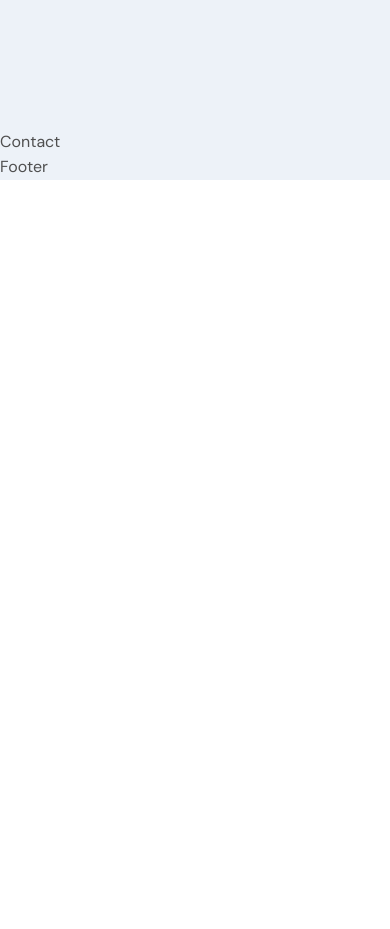
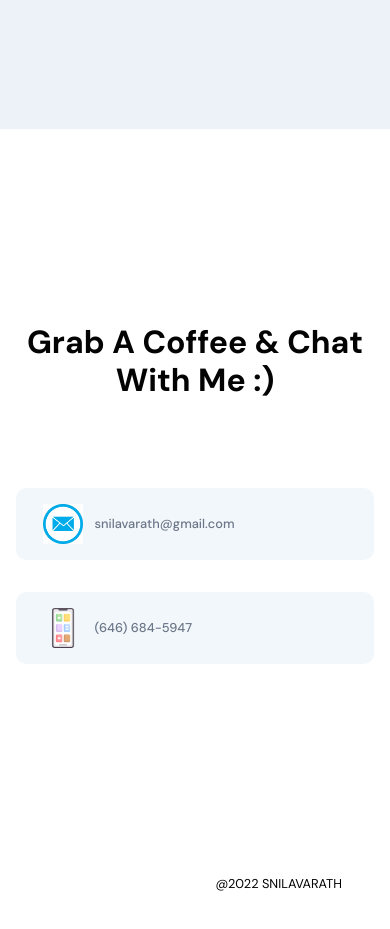
Before and after one commit to SunyDoo/Sunil-Nilavarath-Portfolio, a React (Create React App) app: page /skills in a window 390 px wide. Shown: the part 8600-9529 px from the top of the page. Before the commit the page ends 8780 px from the top, so only its background shows below. Built offline with nearby package versions, Linux system fonts and the light colour scheme.

Commit message:
footer done

```diff
--- a/package.json
+++ b/package.json
@@ -10,6 +10,7 @@
     "@testing-library/jest-dom": "^5.16.4",
     "@testing-library/react": "^13.3.0",
     "@testing-library/user-event": "^13.5.0",
+    "emailjs-com": "^3.2.0",
     "framer-motion": "^7.6.19",
     "mdb-react-ui-kit": "^4.2.0",
     "mdb-ui-kit": "^4.4.0",
--- a/src/App.js
+++ b/src/App.js
@@ -15,7 +15,6 @@ import {
   Skills,
   Resume,
   Projects,
-  Contact,
 } from "./container";
 
 function App() {
@@ -33,7 +32,6 @@ function App() {
       <Projects />
       <Skills />
       <Resume />
-      <Contact />
       <Footer />
     </div>
   );
--- a/src/container/About/About.jsx
+++ b/src/container/About/About.jsx
@@ -1,7 +1,7 @@
 import React from "react";
 import { motion } from "framer-motion";
 import { images } from "../../constants";
-import { AppWrap } from "../../wrapper";
+import { AppWrap, MotionWrap } from "../../wrapper";
 import "./About.scss";
 
 const About = () => {
@@ -53,4 +53,8 @@ const About = () => {
   );
 };
 
-export default AppWrap(About, "about");
+export default AppWrap(
+  MotionWrap(About, "app__about"),
+  "about",
+  "app__whitebg"
+);
--- a/src/container/Contact/Contact.jsx
+++ /dev/null
@@ -1,9 +0,0 @@
-import React from "react";
-
-import "./Contact.scss";
-
-const Contact = () => {
-  return <div>Contact</div>;
-};
-
-export default Contact;
--- a/src/container/Footer/Footer.jsx
+++ b/src/container/Footer/Footer.jsx
@@ -1,11 +1,34 @@
-import React from 'react'
+import React from "react";
+import { images } from "../../constants";
+import { AppWrap, MotionWrap } from "../../wrapper";
 
-import './Footer.scss'
+import "./Footer.scss";
 
 const Footer = () => {
   return (
-    <div>Footer</div>
-  )
-}
+    <>
+      <h2 className="head-text">Grab a coffee & chat with me :)</h2>
 
-export default Footer
+      <div className="app__footer-cards">
+        <div className="app__footer-card ">
+          <img src={images.email} alt="email" />
+          <a href="mailto:snilavarath@gmail.com" className="p-text">
+            snilavarath@gmail.com
+          </a>
+        </div>
+        <div className="app__footer-card">
+          <img src={images.mobile} alt="phone" />
+          <a href="(646) 684-5947" className="p-text">
+            (646) 684-5947
+          </a>
+        </div>
+      </div>
+    </>
+  );
+};
+
+export default AppWrap(
+  MotionWrap(Footer, "app__footer"),
+  "contact",
+  "app__whitebg"
+);
--- a/src/container/Footer/Footer.scss
+++ b/src/container/Footer/Footer.scss
@@ -0,0 +1,130 @@
+.app__footer {
+  flex: 1;
+  width: 100%;
+  flex-direction: column;
+
+  @media screen and (max-width: 768px) {
+    flex-direction: column;
+  }
+}
+
+.app__footer-cards {
+  width: 60%;
+  display: flex;
+  justify-content: space-evenly;
+  align-items: center;
+  flex-wrap: wrap;
+  margin: 4em 2rem 2rem;
+
+  .app__footer-card {
+    min-width: 290px;
+    display: flex;
+    flex-direction: row;
+    justify-content: flex-start;
+    align-items: center;
+
+    margin: 1rem 0;
+    padding: 1rem;
+    border-radius: 10px;
+    cursor: pointer;
+    background-color: #f2f7fb;
+
+    transition: all 0.3s ease-in-out;
+
+    img {
+      width: 40px;
+      height: 40px;
+      margin: 0 0.7rem;
+    }
+
+    p {
+      font-weight: 500;
+    }
+    a {
+      text-decoration: none;
+      font-weight: 500;
+    }
+    &:hover {
+      box-shadow: 0 0 25px #fef4f5;
+    }
+
+    @media screen and (max-width: 450px) {
+      width: 100%;
+    }
+  }
+
+  @media screen and (max-width: 768px) {
+    width: 100%;
+  }
+}
+
+.app__footer-cards .app__footer-card:last-child {
+  background-color: #f2f7fb;
+}
+
+.app__footer-cards .app__footer-card:last-child:hover {
+  box-shadow: 0 0 25px #f2f7fb;
+}
+
+.app__footer-form {
+  width: 60%;
+  flex-direction: column;
+  margin: 1rem 2rem;
+
+  div {
+    width: 100%;
+
+    margin: 0.75rem 0;
+    border-radius: 10px;
+    cursor: pointer;
+    background-color: var(--primary-color);
+
+    transition: all 0.3s ease-in-out;
+
+    input,
+    textarea {
+      width: 100%;
+      padding: 0.95rem;
+      border: none;
+      border-radius: 7px;
+      background-color: var(--primary-color);
+
+      font-family: var(--font-base);
+      color: var(--secondary-color);
+      outline: none;
+    }
+
+    textarea {
+      height: 170px;
+    }
+
+    &:hover {
+      box-shadow: 0 0 25px var(--primary-color);
+    }
+  }
+
+  button {
+    padding: 1rem 2rem;
+    border-radius: 10px;
+    border: none;
+    background-color: var(--secondary-color);
+
+    font-weight: 500;
+    color: var(--white-color);
+    outline: none;
+    margin: 2rem 0 0 0;
+    font-family: var(--font-base);
+
+    transition: cubic-bezier(0.55, 0.085, 0.68, 0.53);
+    cursor: pointer;
+
+    &:hover {
+      background-color: #2430af;
+    }
+  }
+
+  @media screen and (max-width: 768px) {
+    width: 100%;
+    margin: 1rem 0;
+  }
+}
--- a/src/container/Skills/Skills.jsx
+++ b/src/container/Skills/Skills.jsx
@@ -1,5 +1,5 @@
 import React from "react";
-import ReactTooltip from "react-tooltip";
+// import ReactTooltip from "react-tooltip";
 import { motion } from "framer-motion";
 import skills from "../../skills";
 
--- a/src/container/index.js
+++ b/src/container/index.js
@@ -4,4 +4,3 @@ export { default as Header } from "./Header/Header";
 export { default as Projects } from "./Projects/Projects";
 export { default as Skills } from "./Skills/Skills";
 export { default as Resume } from "./Resume/Resume";
-export { default as Contact } from "./Contact/Contact";
```
Also changed, not shown: src/assets/email.png, src/container/Contact/Contact.scss (deleted), 1 other file (tests, documents, lock files or other folders).
